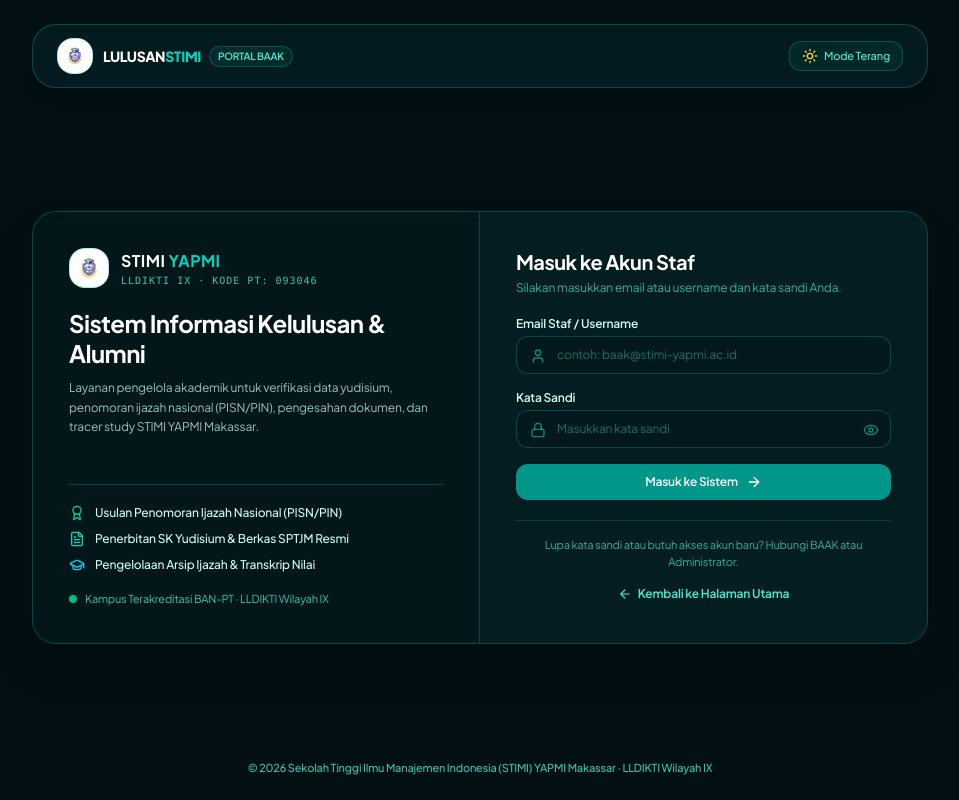
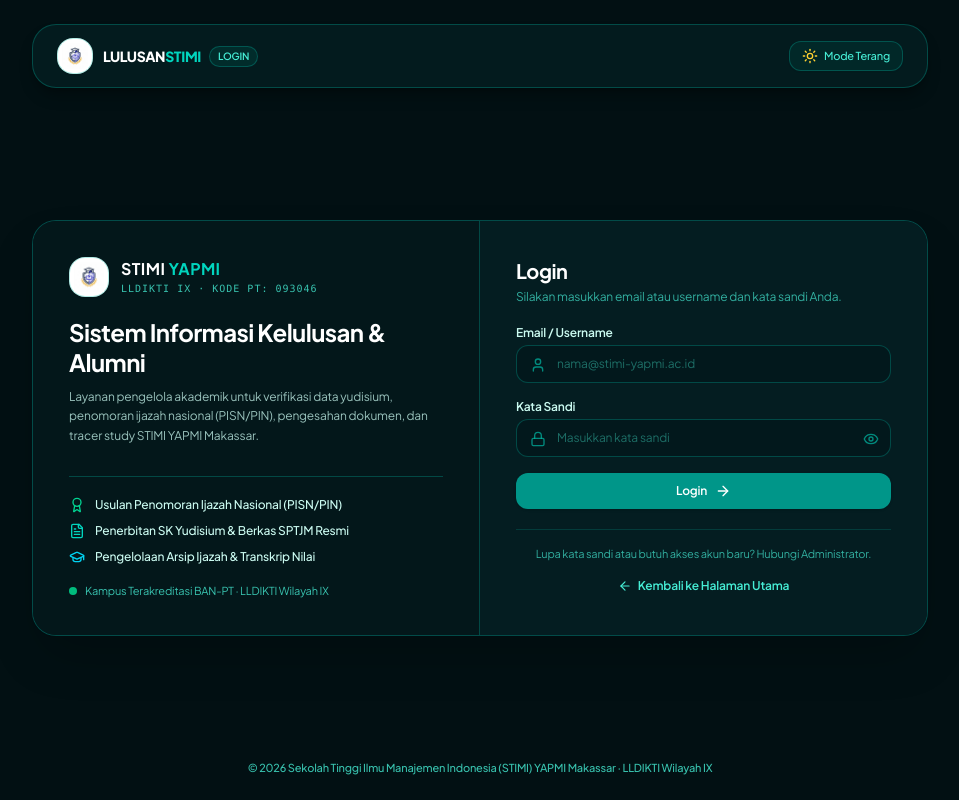
Before and after one commit to imaniendra-art/LULUSANSTIMI, a Next.js app: page /login in a window 1280 px wide. Shown: the whole page, without its empty margins (160-1119 px from the left). Built offline with nearby package versions, Linux system fonts and the light colour scheme; no server answers.

Commit message:
refactor(ui): change button labels from Login BAAK / Login Staf to simple Login

```diff
--- a/src/app/login/page.tsx
+++ b/src/app/login/page.tsx
@@ -75,7 +75,7 @@
               LULUSAN<span className="text-teal-600 dark:text-teal-400">STIMI</span>
             </span>
             <span className="text-[10px] font-semibold px-2 py-0.5 rounded-full bg-teal-100/70 dark:bg-teal-950/90 text-teal-800 dark:text-teal-300 border border-teal-300/70 dark:border-teal-500/30">
-              PORTAL BAAK
+              LOGIN
             </span>
           </div>
         </Link>
@@ -162,7 +162,7 @@
             <div className="p-6 sm:p-8 lg:p-9 flex flex-col justify-center bg-white dark:bg-[#041d21]">
               <div className="mb-5">
                 <h2 className="text-lg sm:text-xl font-bold text-teal-950 dark:text-white tracking-tight">
-                  Masuk ke Akun Staf
+                  Login
                 </h2>
                 <p className="text-xs text-teal-800/70 dark:text-teal-300/70 mt-1">
                   Silakan masukkan email atau username dan kata sandi Anda.
@@ -180,14 +180,14 @@
                 {/* Identifier Input */}
                 <div>
                   <label className="block text-xs font-semibold text-teal-950 dark:text-teal-100 mb-1">
-                    Email Staf / Username
+                    Email / Username
                   </label>
                   <div className="relative">
                     <User className="absolute left-3.5 top-3 h-4 w-4 text-teal-500/70" />
                     <input
                       type="text"
                       required
-                      placeholder="contoh: baak@stimi-yapmi.ac.id"
+                      placeholder="nama@stimi-yapmi.ac.id"
                       value={identifier}
                       onChange={(e) => setIdentifier(e.target.value)}
                       className="w-full pl-10 pr-4 py-2.5 bg-teal-50/50 dark:bg-[#02181c] border border-teal-200/90 dark:border-teal-500/30 rounded-xl text-xs text-teal-950 dark:text-white placeholder-teal-700/50 dark:placeholder-teal-300/40 focus:outline-none focus:border-teal-500 focus:ring-1 focus:ring-teal-500 transition"
@@ -239,7 +239,7 @@
                     </span>
                   ) : (
                     <>
-                      <span>Masuk ke Sistem</span>
+                      <span>Login</span>
                       <ArrowRight className="h-4 w-4" />
                     </>
                   )}
@@ -249,7 +249,7 @@
               {/* Help & Return Link */}
               <div className="mt-5 pt-4 border-t border-teal-100 dark:border-teal-500/20 space-y-3 text-center">
                 <p className="text-[11px] text-teal-700/80 dark:text-teal-300/70">
-                  Lupa kata sandi atau butuh akses akun baru? Hubungi BAAK atau Administrator.
+                  Lupa kata sandi atau butuh akses akun baru? Hubungi Administrator.
                 </p>
 
                 <Link
--- a/src/app/page.tsx
+++ b/src/app/page.tsx
@@ -183,10 +183,10 @@
                 <Link
                   href="/login"
                   className="px-4 py-2.5 bg-teal-50 hover:bg-teal-100 dark:bg-teal-950/70 dark:hover:bg-teal-900/60 text-teal-900 dark:text-teal-200 font-semibold text-xs sm:text-sm rounded-xl sm:rounded-2xl border border-teal-200/90 dark:border-teal-500/30 transition flex items-center justify-center gap-1.5 flex-shrink-0 shadow-xs cursor-pointer group"
-                  title="Masuk ke Portal Staf BAAK"
+                  title="Login ke Sistem"
                 >
                   <Lock className="h-3.5 w-3.5 text-teal-600 dark:text-teal-400 group-hover:rotate-12 transition duration-200" />
-                  <span>Login BAAK</span>
+                  <span>Login</span>
                 </Link>
               </div>
             </form>
@@ -397,7 +397,7 @@
                     className="text-teal-700 dark:text-teal-300 hover:underline font-semibold inline-flex items-center gap-1 text-xs"
                     title="Kelola arsip ini di portal BAAK"
                   >
-                    <span>Portal BAAK</span>
+                    <span>Login</span>
                     <ArrowRight className="h-3 w-3" />
                   </Link>
                 </div>
--- a/src/components/AppShell.tsx
+++ b/src/components/AppShell.tsx
@@ -300,7 +300,7 @@
             className="inline-flex items-center gap-1.5 px-3.5 py-1.5 sm:px-4 sm:py-2 rounded-xl text-xs font-semibold text-white bg-teal-600 hover:bg-teal-500 shadow-sm border border-teal-400/40 transition cursor-pointer group"
           >
             <Lock className="h-3.5 w-3.5 text-teal-200 group-hover:rotate-12 transition duration-200" />
-            <span>Login Staf</span>
+            <span>Login</span>
           </Link>
         </div>
       </header>
@@ -351,7 +351,7 @@
               className="inline-flex items-center gap-1.5 px-3 py-1.5 rounded-xl border border-teal-200/80 dark:border-teal-500/30 bg-teal-50/70 dark:bg-teal-950/70 hover:bg-teal-100/70 dark:hover:bg-teal-900/60 text-teal-900 dark:text-teal-200 font-semibold text-xs transition shadow-xs"
             >
               <Lock className="h-3 w-3 text-teal-600 dark:text-teal-400" />
-              <span>Portal BAAK</span>
+              <span>Login</span>
             </Link>
           </div>
         </div>
```
